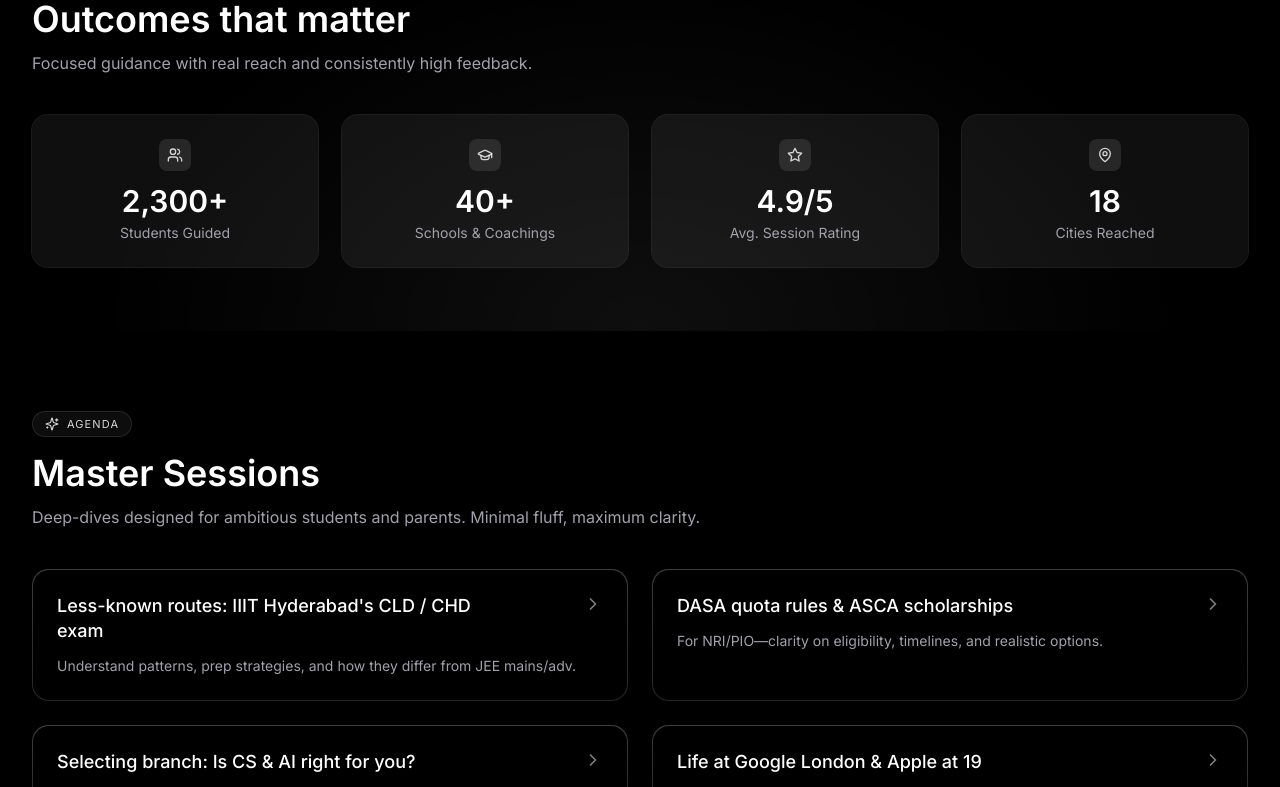
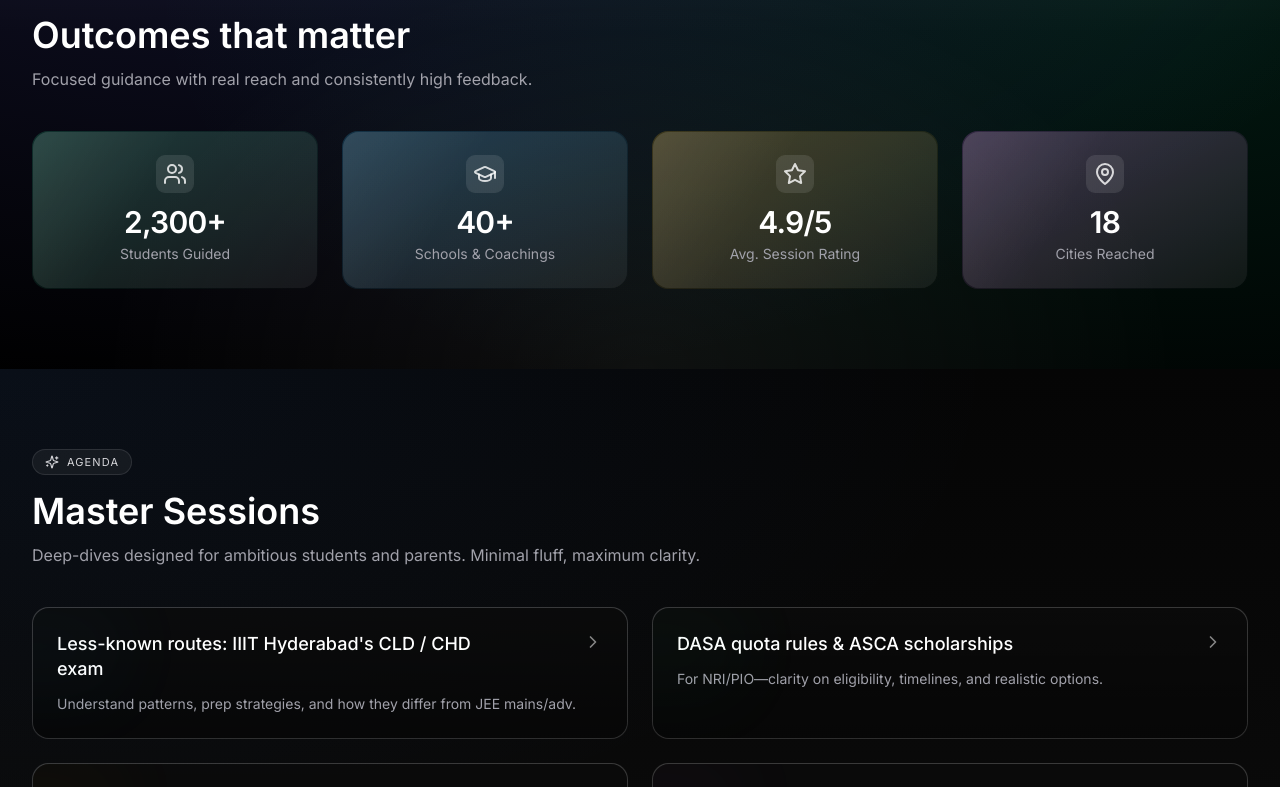
Before and after one commit to flamesResource6/frontend-repo_tioanaxl_5phsjw, a React (Vite) app: page / in a window 1280 px wide. Shown: the part 953-1740 px from the top of the page. Built offline with nearby package versions, Linux system fonts and the light colour scheme; a web font is replaced by a local one.

Commit message:
Update project prj_tioanaxl - 2025-11-14T02:46:20.021Z

```diff
--- a/src/App.jsx
+++ b/src/App.jsx
@@ -184,37 +184,41 @@ const GlassCard = ({ children, className = '' }) => (
 
 function Stats() {
   const stats = [
-    { label: 'Students Guided', value: '2,300+', icon: Users },
-    { label: 'Schools & Coachings', value: '40+', icon: GraduationCap },
-    { label: 'Avg. Session Rating', value: '4.9/5', icon: Star },
-    { label: 'Cities Reached', value: '18', icon: MapPin },
+    { label: 'Students Guided', value: '2,300+', icon: Users, hue: 'from-emerald-400/20 to-emerald-300/0' },
+    { label: 'Schools & Coachings', value: '40+', icon: GraduationCap, hue: 'from-sky-400/20 to-sky-300/0' },
+    { label: 'Avg. Session Rating', value: '4.9/5', icon: Star, hue: 'from-amber-400/20 to-amber-300/0' },
+    { label: 'Cities Reached', value: '18', icon: MapPin, hue: 'from-fuchsia-400/20 to-fuchsia-300/0' },
   ]
   return (
-    <section className="relative bg-black border-t border-white/10">
-      <div className="pointer-events-none absolute inset-0 bg-[radial-gradient(ellipse_at_bottom,rgba(255,255,255,0.06),transparent_60%)]" />
+    <section className="relative border-t border-white/10 bg-[radial-gradient(1200px_600px_at_20%_-20%,rgba(99,102,241,0.18),transparent),radial-gradient(1000px_500px_at_90%_20%,rgba(16,185,129,0.14),transparent)]">
+      <div className="pointer-events-none absolute inset-0 bg-[linear-gradient(to_bottom,rgba(255,255,255,0.06),transparent_30%),radial-gradient(ellipse_at_bottom,rgba(255,255,255,0.06),transparent_60%)]" />
       <Container>
-        <div className="py-16">
+        <div className="py-18 md:py-20">
           <SectionHeader
             eyebrow="Snapshot"
             title="Outcomes that matter"
             subtitle="Focused guidance with real reach and consistently high feedback."
           />
           <div className="mt-10 grid grid-cols-2 md:grid-cols-4 gap-6">
-            {stats.map((s) => (
+            {stats.map((s, idx) => (
               <motion.div
                 key={s.label}
-                whileHover={{ y: -4 }}
-                transition={{ type: 'spring', stiffness: 300, damping: 20 }}
+                whileHover={{ y: -6, scale: 1.01 }}
+                transition={{ type: 'spring', stiffness: 260, damping: 20 }}
                 className="relative"
               >
-                <div className="absolute -inset-px rounded-2xl bg-gradient-to-br from-white/20/10 to-transparent opacity-40" />
-                <GlassCard className="relative p-6 text-center">
-                  <div className="mx-auto mb-3 flex h-8 w-8 items-center justify-center rounded-lg bg-white/10">
-                    {React.createElement(s.icon, { className: 'h-4 w-4 text-white/80' })}
+                <div className={`rounded-2xl p-[1px] bg-gradient-to-br ${s.hue}`}>
+                  <div className="relative rounded-2xl h-full w-full overflow-hidden">
+                    <div className="absolute inset-0 bg-[linear-gradient(120deg,rgba(255,255,255,0.12),transparent_40%)] opacity-60" />
+                    <GlassCard className="relative p-6 text-center bg-[rgba(12,12,12,0.55)]">
+                      <div className="mx-auto mb-3 flex h-9 w-9 items-center justify-center rounded-lg bg-white/10 ring-1 ring-white/10">
+                        {React.createElement(s.icon, { className: 'h-4.5 w-4.5 text-white/80' })}
+                      </div>
+                      <p className="text-2xl md:text-3xl font-semibold text-white tracking-tight">{s.value}</p>
+                      <p className="mt-1 text-sm text-zinc-400">{s.label}</p>
+                    </GlassCard>
                   </div>
-                  <p className="text-2xl md:text-3xl font-semibold text-white">{s.value}</p>
-                  <p className="mt-1 text-sm text-zinc-400">{s.label}</p>
-                </GlassCard>
+                </div>
               </motion.div>
             ))}
           </div>
@@ -229,22 +233,26 @@ function Agenda() {
     {
       title: "Less-known routes: IIIT Hyderabad's CLD / CHD exam",
       desc: 'Understand patterns, prep strategies, and how they differ from JEE mains/adv.',
+      tint: 'from-sky-400/25',
     },
     {
       title: 'DASA quota rules & ASCA scholarships',
       desc: 'For NRI/PIO—clarity on eligibility, timelines, and realistic options.',
+      tint: 'from-emerald-400/25',
     },
     {
       title: 'Selecting branch: Is CS & AI right for you?',
       desc: 'Frameworks to decide between CS, AI/ML, ECE, and interdisciplinary choices.',
+      tint: 'from-amber-400/25',
     },
     {
       title: 'Life at Google London & Apple at 19',
       desc: 'Candid stories: work culture, impact, compensation, and expectations.',
+      tint: 'from-fuchsia-400/25',
     },
   ]
   return (
-    <section id="agenda" className="relative bg-black">
+    <section id="agenda" className="relative bg-[radial-gradient(1000px_500px_at_0%_0%,rgba(59,130,246,0.08),transparent),linear-gradient(to_bottom,#050505,#0b0b0b)]">
       <Container>
         <div className="py-20">
           <SectionHeader
@@ -260,9 +268,10 @@ function Agenda() {
                 whileInView={{ opacity: 1, y: 0 }}
                 viewport={{ once: true, amount: 0.3 }}
                 transition={{ delay: i * 0.05 }}
-                className="group rounded-2xl p-[1px] bg-gradient-to-b from-white/15 to-white/5"
+                className={`group rounded-2xl p-[1px] bg-gradient-to-b from-white/10 to-white/5`}
               >
-                <div className="h-full rounded-2xl bg-black p-6 ring-1 ring-white/10">
+                <div className="h-full rounded-2xl bg-black/70 p-6 ring-1 ring-white/10 relative overflow-hidden">
+                  <div className={`pointer-events-none absolute -left-24 top-0 h-full w-48 bg-gradient-to-b opacity-20 blur-2xl ${t.tint} to-transparent`} />
                   <div className="flex items-start justify-between gap-6">
                     <h3 className="text-white text-lg font-medium leading-snug max-w-[80%]">{t.title}</h3>
                     <ChevronRight className="h-5 w-5 text-white/50 group-hover:text-white transition-colors" />
```
Also changed, not shown: 1 other file (tests, documents, lock files or other folders).
